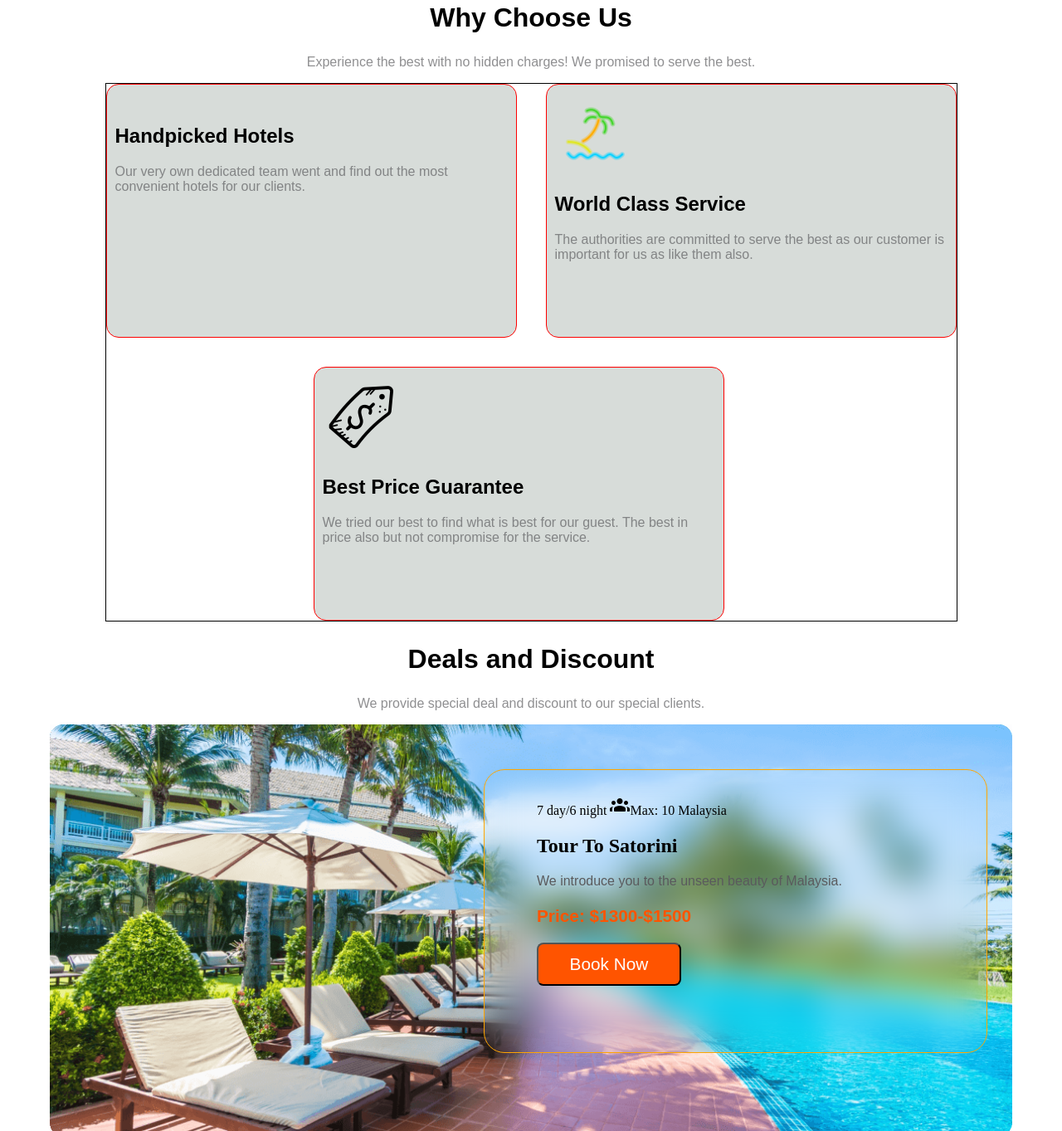
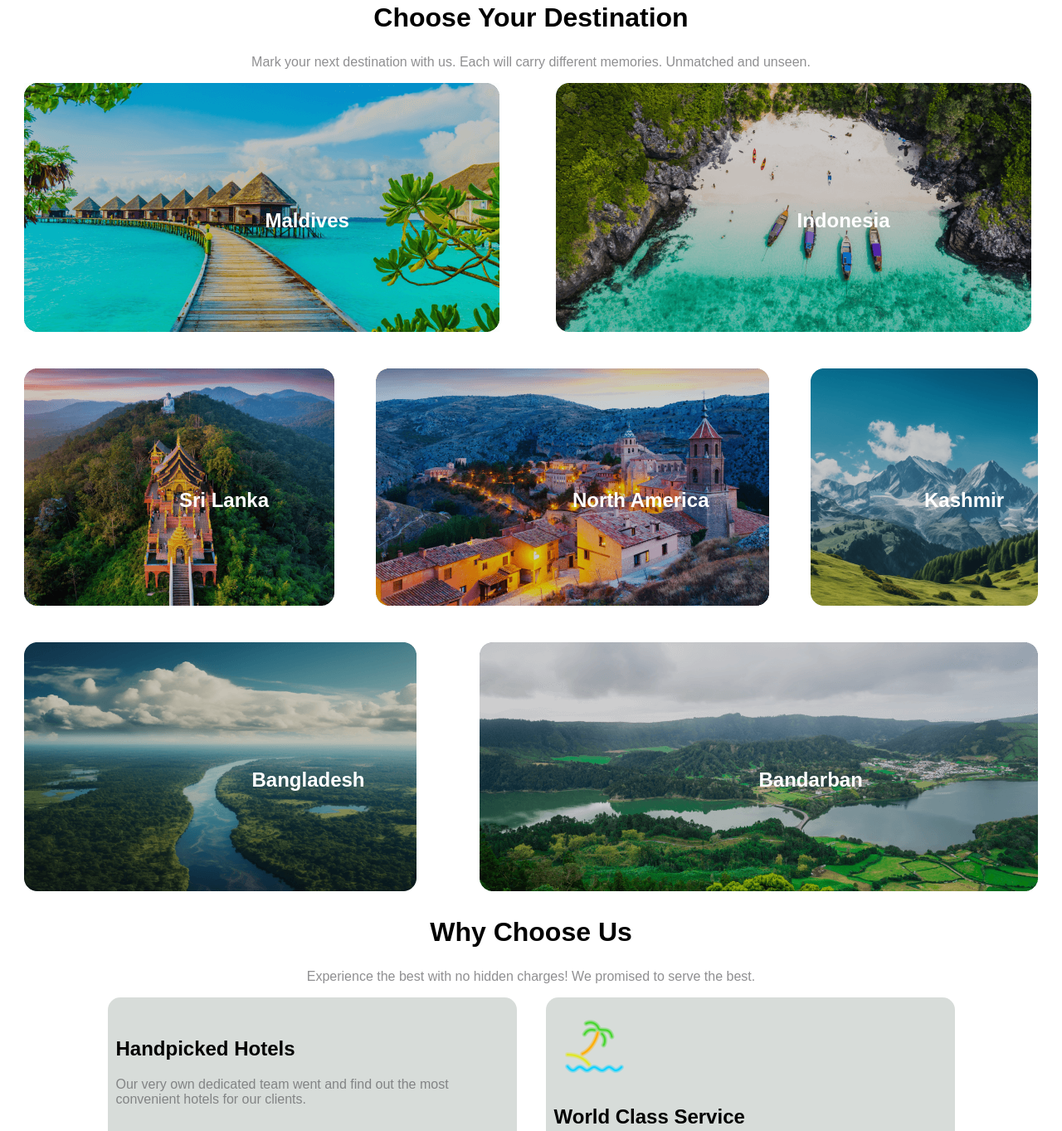
Before and after one commit to JeweL645/AnytimeTravel, a plain HTML site: page index.html in a window 1280 px wide. Shown: the part 24-1387 px from the top of the page at 83% size. Drawn offline with Linux system fonts and the light colour scheme; a web font is replaced by a local one.

Commit message:
Choose your destination section done

```diff
--- a/index.html
+++ b/index.html
@@ -13,6 +13,59 @@
 
     </header>
     <main>
+        <section class="cyd">
+            <h2 class="bold sectionHeader">Choose Your Destination</h2>
+            <p class="medium descriptionColor">Mark your next destination with us. Each will carry different memories. Unmatched and unseen.</p>
+
+            <div class="imgContainer">
+
+                <div class="row1">
+                    <div class="ImgAndText">
+                        <img src="Images/Rectangle 5.png" alt="">
+                        <div class="textOverlay extrabold">Maldives</div>
+                    </div>
+
+                    <div class="ImgAndText">
+                        <img src="Images/Rectangle 8.png" alt="">
+                        <div class="textOverlay extrabold">Indonesia</div>
+                    </div>
+                </div>
+
+                <div class="row2">
+                    <div class="ImgAndText">
+                        <img src="Images/Rectangle 6.png" alt="">
+                        <div class="textOverlay extrabold">Sri Lanka</div>
+                    </div>
+
+                    <div class="ImgAndText">
+                        <img src="Images/Rectangle 7.png" alt="">
+                        <div class="textOverlay extrabold">North America</div>
+                    </div>
+
+                    <div class="ImgAndText">
+                        <img src="Images/Rectangle 9.png" alt="">
+                        <div class="textOverlay extrabold">Kashmir</div>
+                    </div>
+                </div>
+
+                <div class="row3">
+                    <div class="ImgAndText">
+                        <img src="Images/Rectangle 11.png" alt="">
+                        <div class="textOverlay extrabold">Bangladesh</div>
+                    </div>
+
+                    <div class="ImgAndText">
+                        <img src="Images/Rectangle 10.png" alt="">
+                        <div class="textOverlay extrabold">Bandarban</div>
+                    </div>
+                </div>
+            </div>
+
+
+
+
+
+        </section>
         <section class="wcu">
             <h2 class="bold sectionHeader">Why Choose Us</h2>
             <p class="medium descriptionColor">Experience the best with no hidden charges! We promised to serve the best.</p>
--- a/style/style.css
+++ b/style/style.css
@@ -112,7 +112,38 @@ body {
 /* shared styles ends here */
 
 
+.cyd{
+    justify-items: center;
+}
+.row1{
+    display: grid;
+    grid-template-columns: repeat(2, 1fr);
+    gap: 60px;
+    margin-bottom: 40px;
+}
+.row2{
+    display: grid;
+    grid-template-columns: repeat(3, 1fr);
+    gap: 50px;
+    margin-bottom: 40px;
+}
+.row3{
+    display: grid;
+    grid-template-columns: repeat(2, 1fr);
+}
 
+.ImgAndText{
+    position: relative;
+}
+
+.textOverlay{
+    position: absolute;
+    color: white;
+    left: 50%;
+    top: 50%;
+    font-size: 1.5rem;
+
+}
 
 
 /* Choose your destination style ends here */
@@ -124,8 +155,7 @@ body {
 
 .desCardContainer {
 
-    border: 1px solid black;
-    justify-items: center;
+     justify-items: center;
     display: grid;
     grid-template-columns: repeat(2,1fr);
     gap: 35px;
@@ -138,7 +168,6 @@ body {
     border-radius: 15px;
     padding: 10px 10px;
     display: inline-block;
-    border: 1px solid red;
     width: 473px;
     height: 284px;
 }
@@ -359,6 +388,14 @@ footer {
         right: 50px;
         bottom: 50px;
     }
+    /* choose your destination styles here */
+    .row1, .row2, .row3{
+        grid-template-columns: 1fr;
+    }
+
+
+
+
     /* Why choose us styles here */
     .desCardContainer{
         grid-template-columns: 1fr;
```
